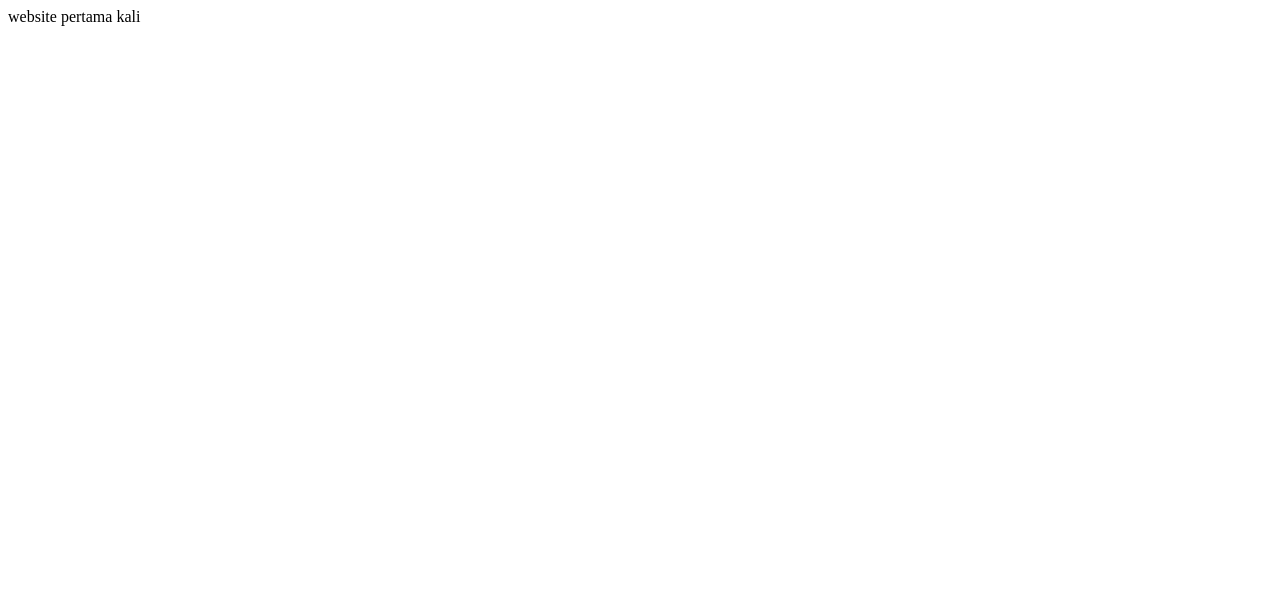
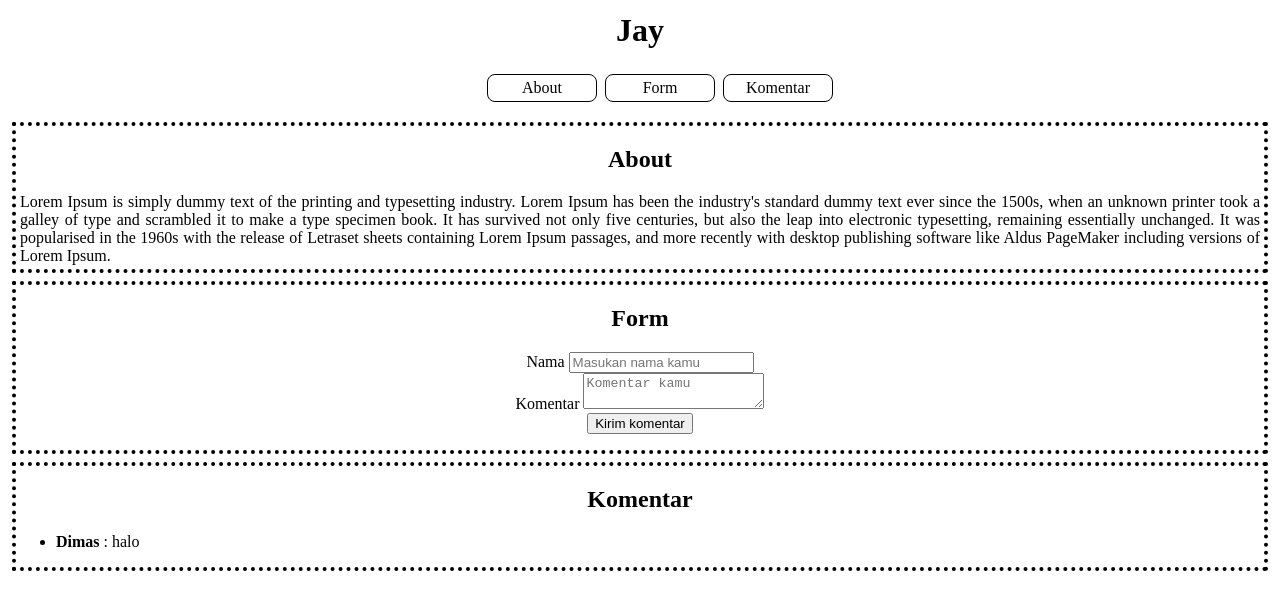
Before and after one commit to ermitaoktora/ermitaoktora.github.io, a plain HTML site: page index.html in a window 1280 px wide. Drawn offline with Linux system fonts and the light colour scheme.

Commit message:
Update index.html

```diff
--- a/index.html
+++ b/index.html
@@ -1,11 +1,101 @@
-<!DOCTYPE html>
-<html lang="en">
+<html>
+
 <head>
-    <meta charset="UTF-8">
-    <meta name="viewport" content="width=device-width, initial-scale=1.0">
-    <title>Document</title>
+  <title>Web Saya ermita oktora</title>
+
+  <style>
+    body {
+      text-align: center;
+      padding: 4px;
+    }
+
+    nav>ul {
+      display: flex;
+      justify-content: center;
+    }
+
+    nav>ul>li {
+      list-style: none;
+      min-width: 100px;
+      border: 1px solid black;
+      margin: 4px;
+      padding: 4px;
+      border-radius: 8px;
+      cursor: pointer;
+    }
+
+    nav>ul>li:hover {
+  background: black;
+      color: white;
+    }
+
+    .card {
+      border: 4px dotted black;
+      margin-bottom: 8px;
+    }
+
+    .card>p {
+      text-align: justify;
+      margin: 4px;
+    }
+
+    #daftarKomentar {
+      text-align:left;
+    }
+
+    #daftarKomentar>li>span {
+      font-weight:700;
+    }
+  </style>
 </head>
+
 <body>
-    website pertama kali
+  <h1>Jay</h1>
+
+  <nav>
+    <ul>
+      <li>About</li>
+      <li>Form</li>
+      <li>Komentar</li>
+    </ul>
+  </nav>
+
+  <div class="card">
+    <h2>About</h2>
+    <p>Lorem Ipsum is simply dummy text of the printing and typesetting industry. Lorem Ipsum has been the industry's
+      standard dummy text ever since the 1500s, when an unknown printer took a galley of type and scrambled it to make a
+      type specimen book. It has survived not only five centuries, but also the leap into electronic typesetting,
+      remaining essentially unchanged. It was popularised in the 1960s with the release of Letraset sheets containing
+      Lorem Ipsum passages, and more recently with desktop publishing software like Aldus PageMaker including versions
+      of Lorem Ipsum.</p>
+  </div>
+
+  <div class="card">
+    <h2>Form</h2>
+    <form id="formAdd">
+      <div class="formGroup">
+        <label for="nama">Nama</label>
+        <input type="text" id="nama" name='nama' placeholder="Masukan nama kamu" />
+      </div>
+
+      <div class="formGroup">
+        <label for="komentar">Komentar</label>
+        <textarea id="komentar" placeholder="Komentar kamu"></textarea>
+      </div>
+
+      <div class="formGroup">
+        <button>Kirim komentar</button>
+      </div>
+    </form>
+  </div>
+
+  <div class="card">
+    <h2>Komentar</h2>
+
+    <ul id="daftarKomentar">
+      <li><span>Dimas</span> : halo</li>
+    </ul>
+  </div>
 </body>
+
 </html>
```
